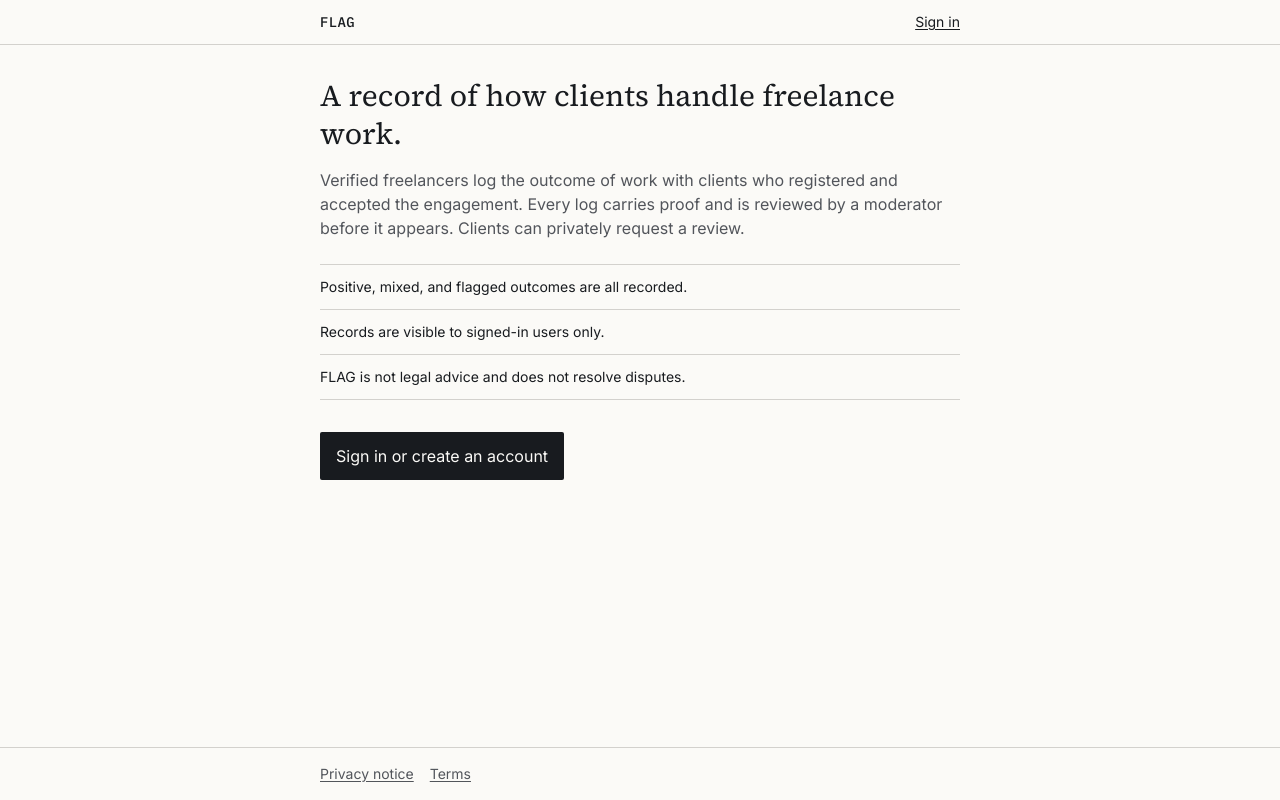
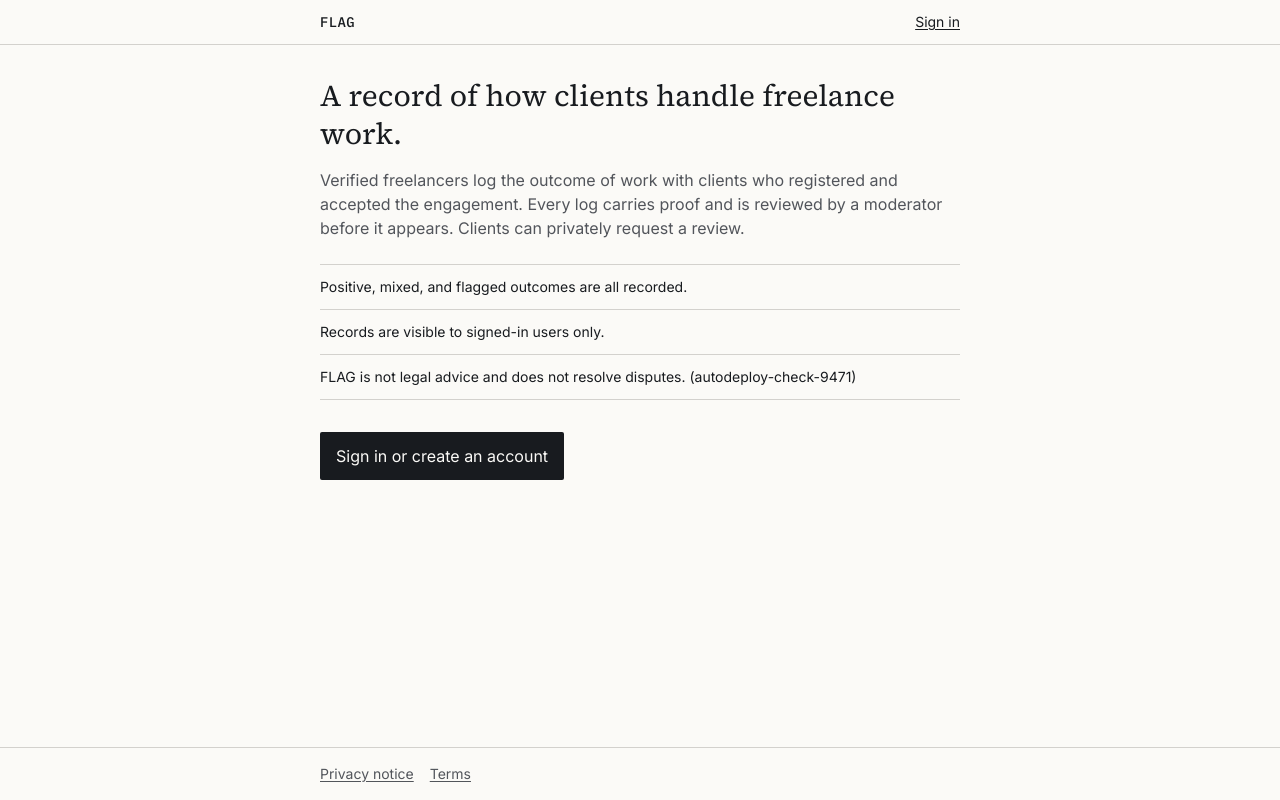
Before and after one commit to slvdrvncntjvr/FLAG, a Next.js app in the folder web/: page / in a window 1280 px wide. Built offline with nearby package versions, Linux system fonts and the light colour scheme.

Commit message:
test: autodeploy sentinel on landing (temporary)

```diff
--- a/web/src/app/(public)/page.tsx
+++ b/web/src/app/(public)/page.tsx
@@ -12,7 +12,7 @@ export default function Landing() {
       <ul className="mt-6 divide-y divide-rule border-y border-rule text-sm">
         <li className="py-3">Positive, mixed, and flagged outcomes are all recorded.</li>
         <li className="py-3">Records are visible to signed-in users only.</li>
-        <li className="py-3">FLAG is not legal advice and does not resolve disputes.</li>
+        <li className="py-3">FLAG is not legal advice and does not resolve disputes. (autodeploy-check-9471)</li>
       </ul>
       <Link href="/sign-in" className="mt-8 inline-block rounded-sm bg-ink px-4 py-3 text-paper">
         Sign in or create an account
```
